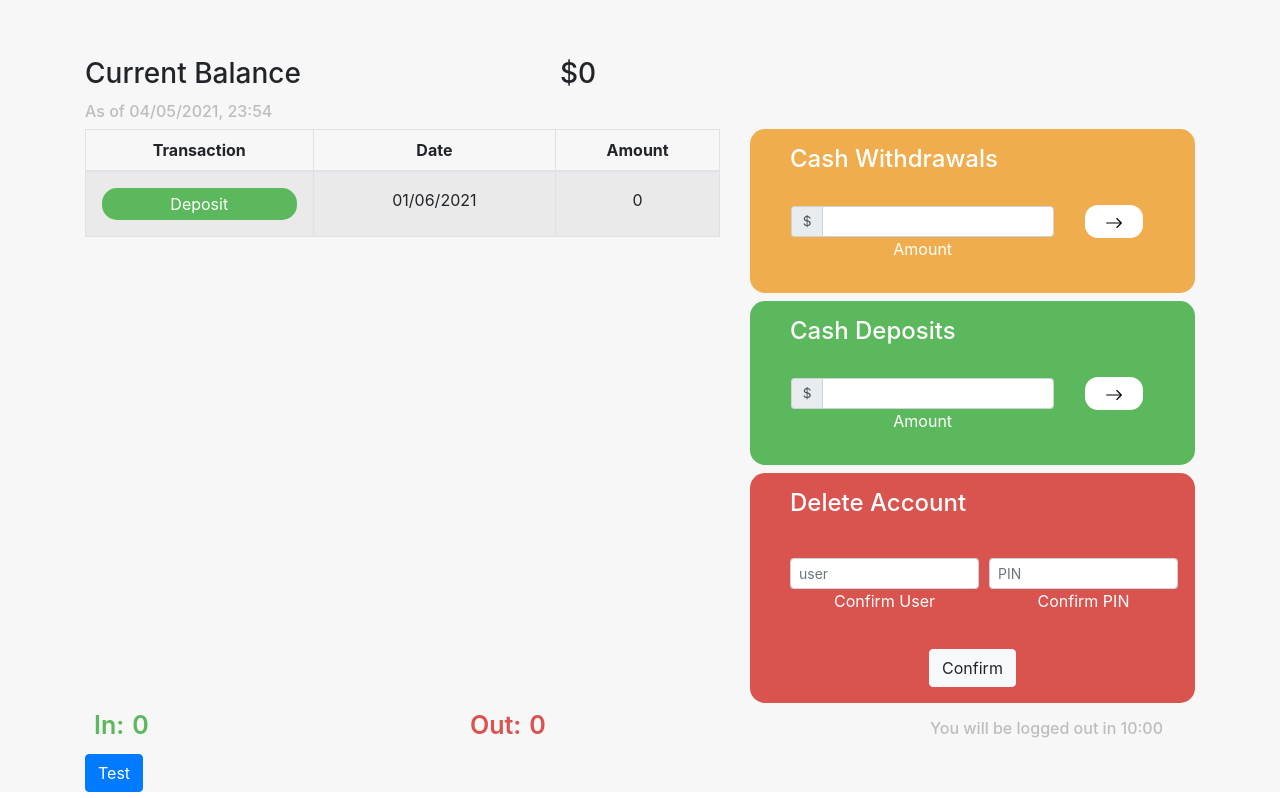
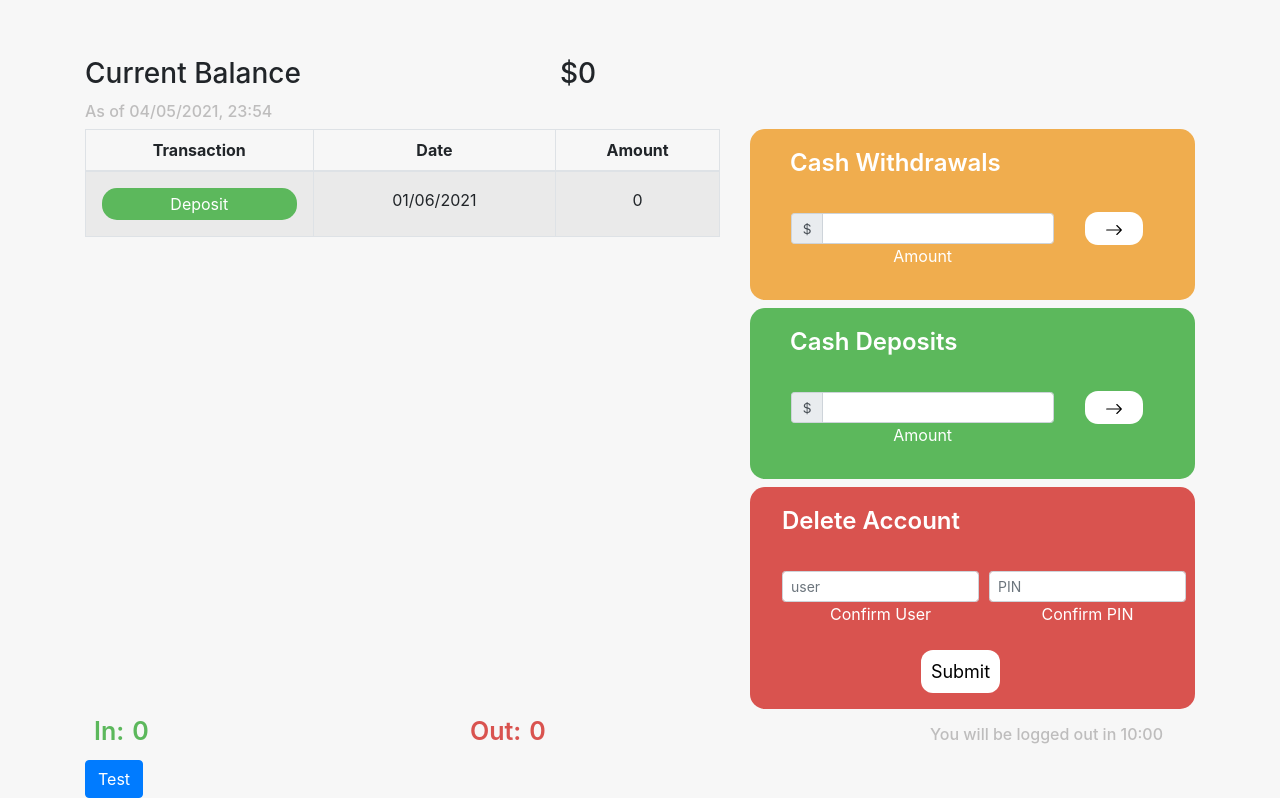
Before and after one commit to luigicampagnola/project-7, a React (Create React App) app: page / in a window 1280 px wide. Shown: the part 1106-1904 px from the top of the page. Built offline with nearby package versions, Linux system fonts and the light colour scheme.

Commit message:
fix titles

```diff
--- /dev/null
+++ b/src/Components/Close/Button/Button.css
@@ -0,0 +1,8 @@
+.delete-btn {
+    border-radius: 12px;
+    border-color: transparent;
+    padding: 6px 8px 6px 8px;
+    font-weight: 400;
+    font-size: large;
+    background-color: white;
+}
--- /dev/null
+++ b/src/Components/Close/Button/Button.js
@@ -0,0 +1,12 @@
+import React from "react";
+import './Button.css';
+
+const DeleteButton = () => {
+  return (
+    <div className='mr-4'>
+      <button className='delete-btn'>Submit</button>
+    </div>
+  );
+};
+
+export default DeleteButton;
--- a/src/Components/Close/Close.js
+++ b/src/Components/Close/Close.js
@@ -3,15 +3,15 @@ import { Container } from "react-bootstrap";
 import Col from "react-bootstrap/Col";
 import Row from "react-bootstrap/Row";
 import Form from "react-bootstrap/Form";
-import Button from "react-bootstrap/Button";
+import DeleteButton from "./Button/Button";
 
 
 const Close = ({ deleteClickHandler, deleteInputHandler }) => {
   return (
     <Container className="p-3">
-      <h4 className="mb-3 ml-4">Delete Account</h4>
+      <div className="mb-3 ml-3 component-title">Delete Account</div>
       <Row className='ml-2'>
-        <Form className='p-3'>
+        <Form className='p-2'>
           <Form.Row>
             <Form.Group as={Col} controlId="formGriidEmail2">
               <Form.Control className="mt-2" size='sm' type="email" placeholder="user" onChange={deleteInputHandler}/>
@@ -31,9 +31,7 @@ const Close = ({ deleteClickHandler, deleteInputHandler }) => {
         </Form>
       </Row>
       <div className="App">
-        <Button variant="light" className="mt-1" onClick={deleteClickHandler}>
-          Confirm
-        </Button>
+        <DeleteButton />
       </div>
     </Container>
   );
--- a/src/Components/Deposits/Deposits.js
+++ b/src/Components/Deposits/Deposits.js
@@ -5,24 +5,25 @@ import { Container } from "react-bootstrap";
 import Col from "react-bootstrap/Col";
 import Row from "react-bootstrap/Row";
 import DepositButton from "./Button/Button";
-import { CurrencyDollar } from 'react-bootstrap-icons';
-
+import { CurrencyDollar } from "react-bootstrap-icons";
 
 const Deposits = ({ depositInputHandler, depositClickHandler }) => {
   return (
     <div>
       <Container className="p-3 ml-4">
-        <h4 className="mb-3">Cash Deposits</h4>
+        <div className="mb-3 component-title">Cash Deposits</div>
         <Row>
           <Col className="p-3" sm={8}>
             <InputGroup
               size="sm"
               className="b-radius"
               onChange={depositInputHandler}
-              id='depoInput'
+              id="depoInput"
             >
               <InputGroup.Prepend>
-                <InputGroup.Text><CurrencyDollar /></InputGroup.Text>
+                <InputGroup.Text>
+                  <CurrencyDollar />
+                </InputGroup.Text>
               </InputGroup.Prepend>
               <FormControl
                 aria-label="Amount (to the nearest dollar)"
--- a/src/Components/Withdrawals/Withdrawals.css
+++ /dev/null
@@ -1,3 +0,0 @@
-.d-sign {
-    font-weight: 650;
-}
--- a/src/Components/Withdrawals/Withdrawals.js
+++ b/src/Components/Withdrawals/Withdrawals.js
@@ -5,7 +5,6 @@ import { Container } from "react-bootstrap";
 import Col from "react-bootstrap/Col";
 import Row from "react-bootstrap/Row";
 import WithdrawalButton from "./Button/Button";
-import "./Withdrawals.css";
 import { CurrencyDollar } from 'react-bootstrap-icons';
 
 
@@ -13,7 +12,7 @@ const Withdrawals = ({ withdrawalsInputHandler, withdrawalClickHandler }) => {
   return (
     <div>
       <Container className="p-3 ml-4">
-        <h4 className="mb-3">Cash Withdrawals</h4>
+        <div className="mb-3 component-title">Cash Withdrawals</div>
         <Row>
           <Col className="p-3" sm={8}>
             <InputGroup
--- a/src/Containers/App.css
+++ b/src/Containers/App.css
@@ -49,6 +49,10 @@
   color: #61dafb;
 }
 
+.component-title {
+  font-size: 1.5rem;
+  font-weight: 600;
+}
 
 
 @keyframes App-logo-spin {
```
